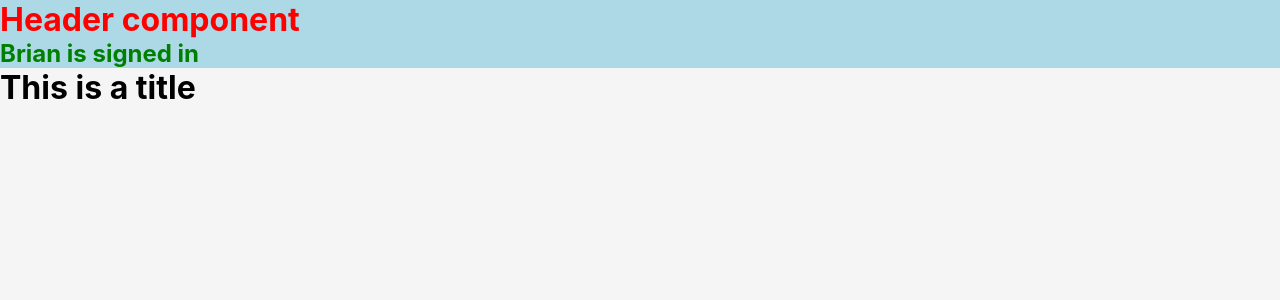
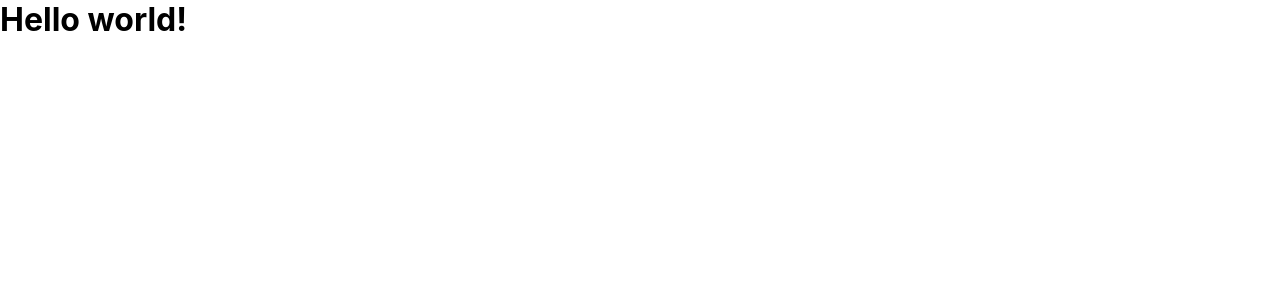
Before and after one commit to brianartea/ztfsh-1, a React (Create React App) app: page / in a window 1280 px wide. Shown: the top 300 px of the page. Built offline with nearby package versions, Linux system fonts and the light colour scheme.

Commit message:
Class based component

```diff
--- a/src/App.js
+++ b/src/App.js
@@ -1,15 +1,27 @@
-import "./App.css";
-import Header from "./Header";
+import React, { Component } from "react";
 
-//Functional Component
-function App() {
-  return (
-    //Bem naming convention = Block Element Modifier
-    <div className="app">
-      <Header />
-      <h1 className="app__title">This is a title</h1>
-    </div>
-  );
+export default class App extends Component {
+  render() {
+    return (
+      <div>
+        <h1>Hello world!</h1>
+      </div>
+    );
+  }
 }
 
-export default App;
+// import "./App.css";
+// import Header from "./Header";
+
+// //Functional Component
+// function App() {
+//   return (
+//     //Bem naming convention = Block Element Modifier
+//     <div className="app">
+//       <Header />
+//       <h1 className="app__title">This is a title</h1>
+//     </div>
+//   );
+// }
+
+// export default App;
```
